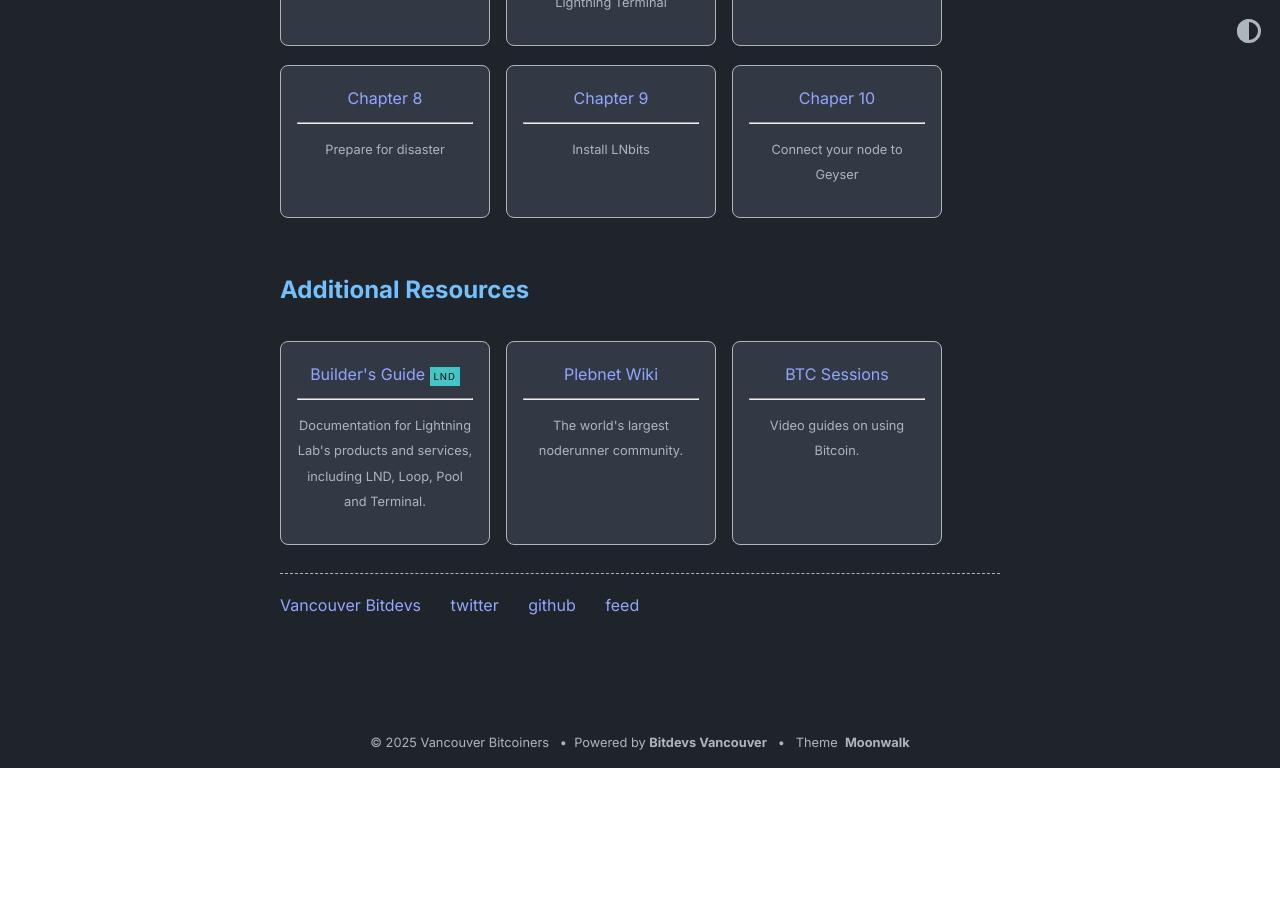
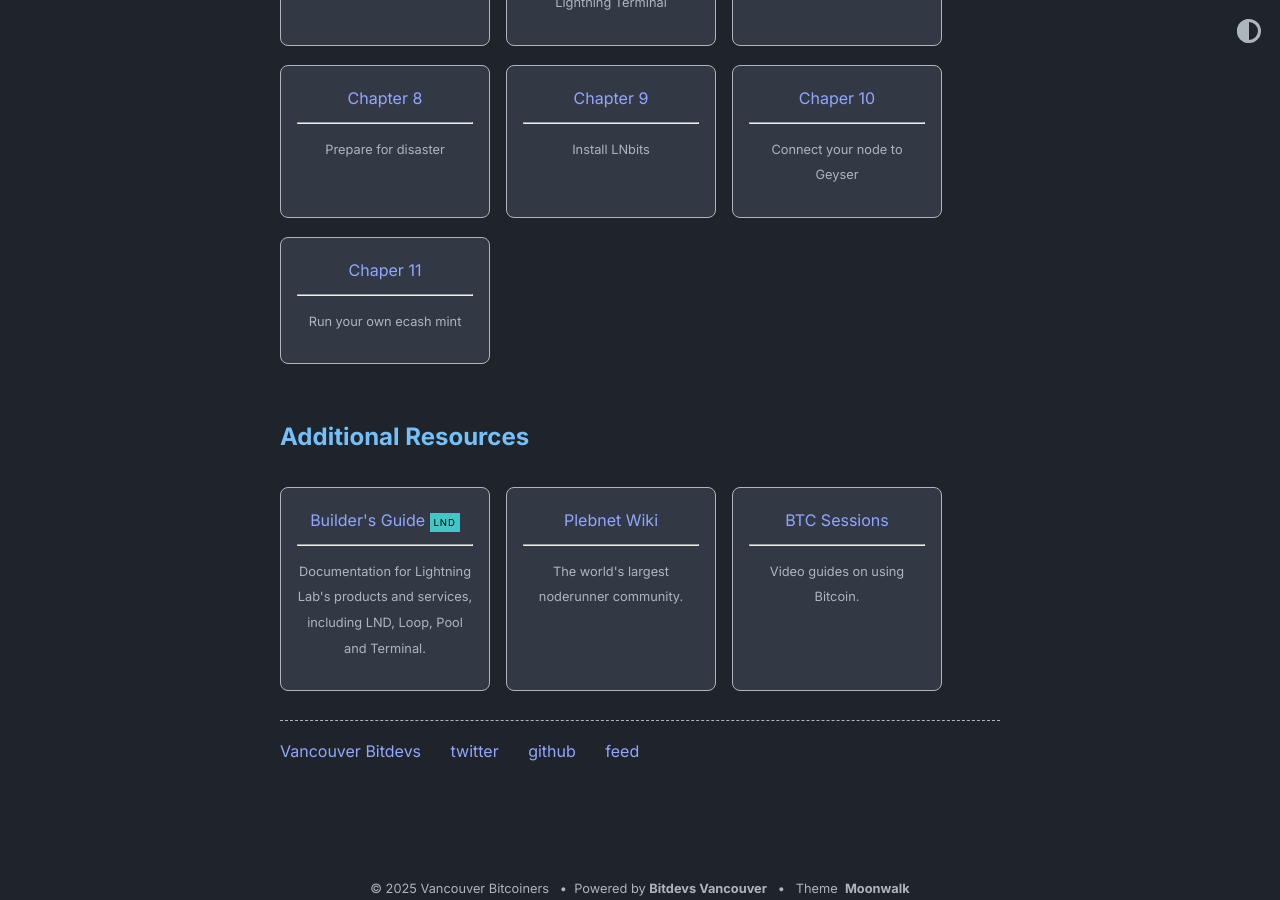
Before and after one commit to VancouverBitdevs/nodeacademy, a Jekyll site: the page built from index.md, in a window 1280 px wide and 900 px high, scrolled down 1062 px. Built offline with Jekyll 4.4.1, drawn with Linux system fonts in a browser that asks for light colours; before the commit the page ends 1830 px from its top, so only the background shows below that.

Commit message:
add nutshell guide to the home page

```diff
--- a/_data/home.yml
+++ b/_data/home.yml
@@ -73,6 +73,10 @@ project_entries:
     url: geyser
     desc: Connect your node to Geyser
 
+  - title: Chaper 11
+    url: nutshell
+    desc: Run your own ecash mint
+
 resources:
   - title: Builder's Guide
     url: https://docs.lightning.engineering/
```
